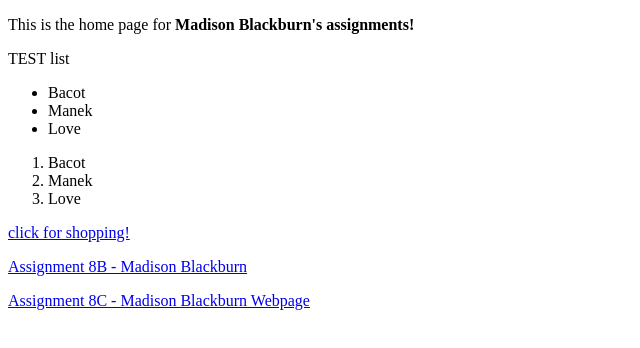
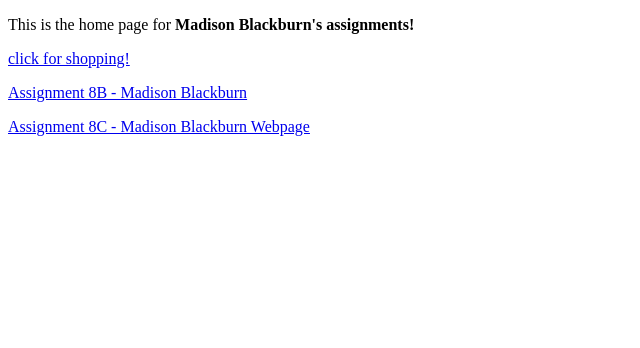
Before and after one commit to madisonblackburn/madisonblackburn.github.io, a plain HTML site: page index.html in a window 1280 px wide. Shown: the whole page, without its empty margins (0-640 px from the left). Drawn offline with Linux system fonts and the light colour scheme.

Commit message:
Add files via upload

```diff
--- a/index.html
+++ b/index.html
@@ -9,20 +9,7 @@
 <body>
 <p>This is the home page for <b>Madison Blackburn's assignments!</b>  </p>
 
-<p>TEST list</p>
-<ul>
-    <li> Bacot</li>
-    <li> Manek</li>
-    <li> Love</li>
-</ul>
 
-<ol>
-    <li> Bacot</li>
-    <li> Manek</li>
-    <li> Love</li>
-</ol>
-
-</body>
 
 <a href="https://www.revolve.com/" target="_blank">click for shopping!</a>
 <p>
@@ -33,4 +20,5 @@
     <a href="webpageassignment.html"target="_blank">Assignment 8C - Madison Blackburn Webpage</a>
 </p>
 
+</body>
 </html>
```
